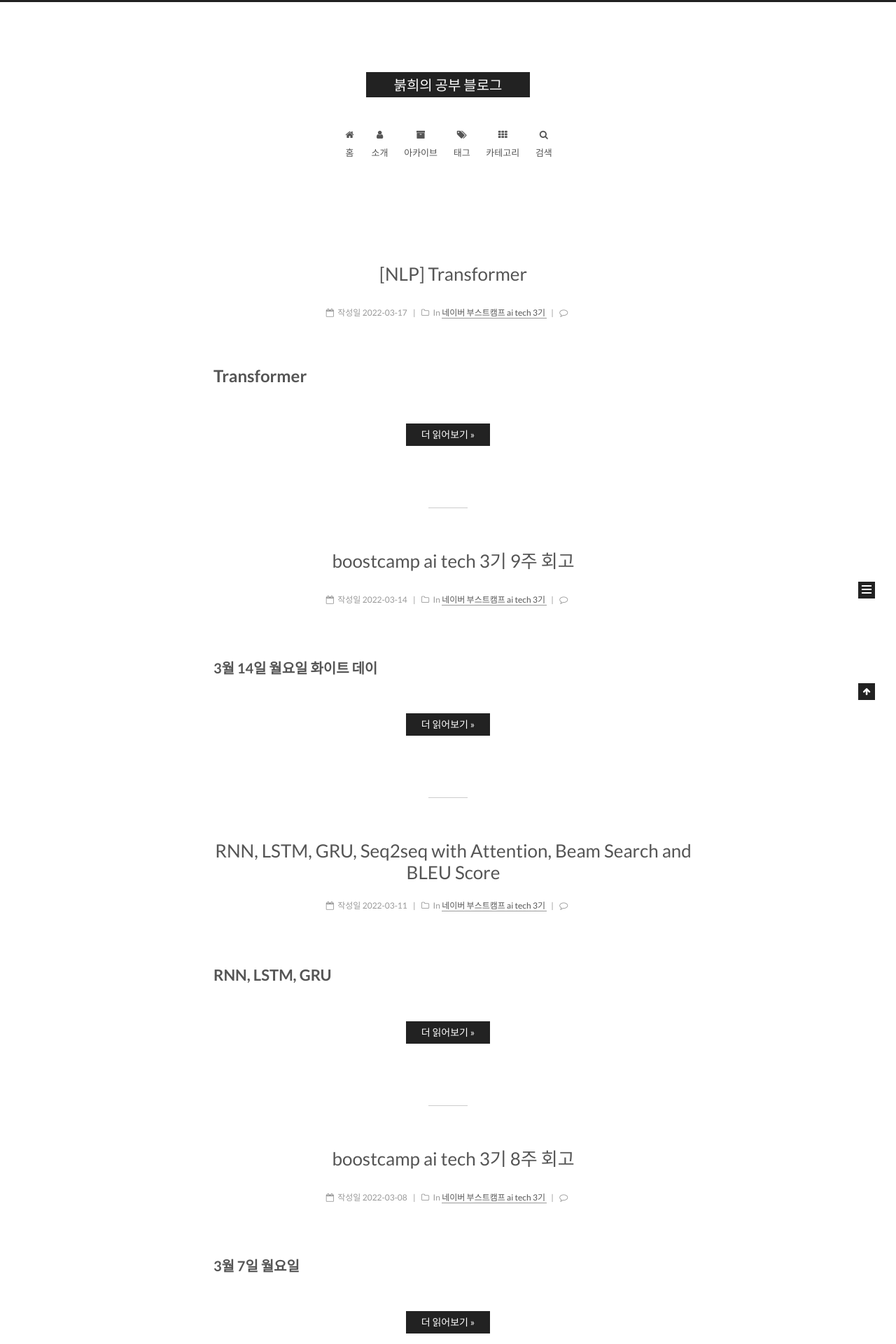
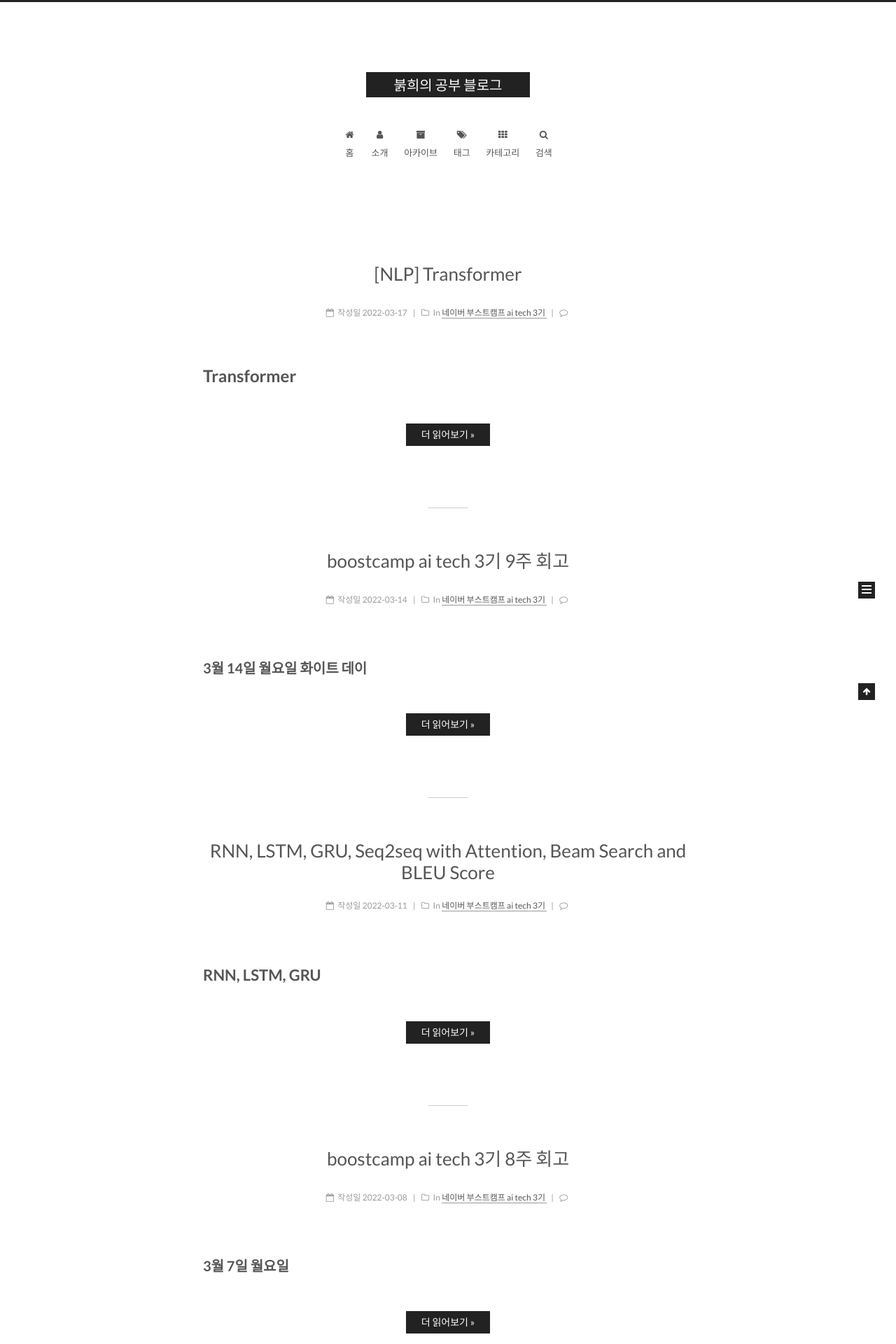
Before and after one commit to NHRWV/nhrwv.github.io, a Jekyll site: the page built from index.html, in a window 1280 px wide. Shown: the top 1920 px of the page at 70% size. Built offline with Jekyll 4.4.1, drawn with Linux system fonts in a browser that asks for light colours; the list of posts is cut into pages by our own code; comment, search, counter and statistics services are not loaded.

Commit message:
Update base.scss

```diff
--- a/_sass/_common/scaffolding/base.scss
+++ b/_sass/_common/scaffolding/base.scss
@@ -25,8 +25,8 @@ h1, h2, h3, h4, h5, h6 {
   font-family: $font-family-headings;
 }
 
-h1 { margin: 20px 0px 40px 15px; }
-h2, h3, h4, h5, h6 { margin: 20px 0px 20px 15px; }
+h1 { margin: 20px 0px 40px 0px; }
+h2, h3, h4, h5, h6 { margin: 20px 0px 20px 0px; }
 
 @for $headline from 1 through 6 {
   h#{$headline} {
```
